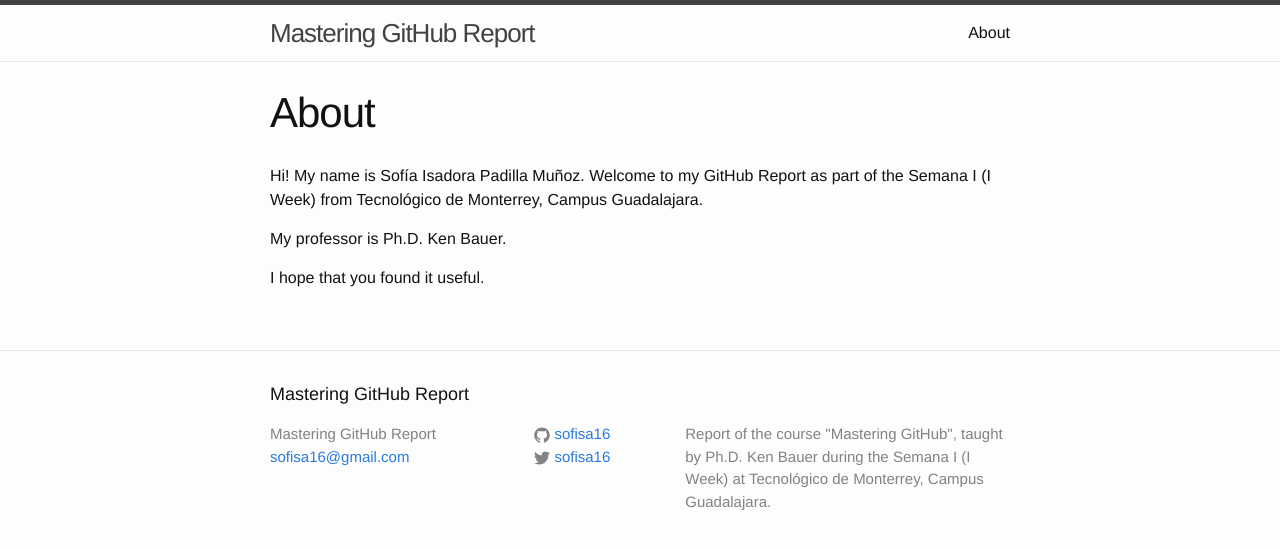
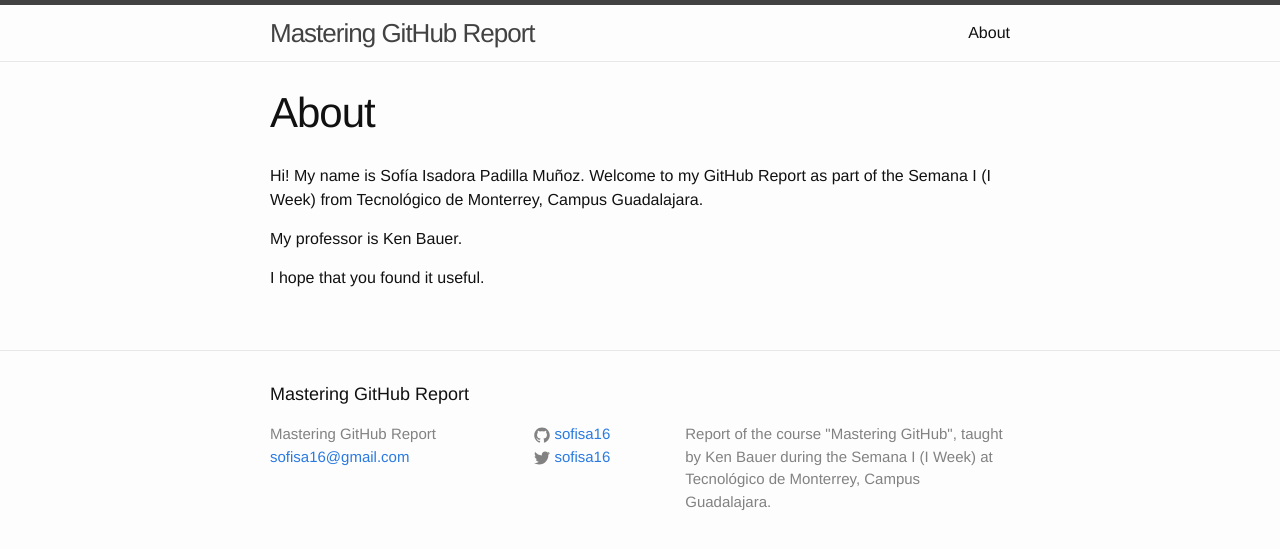
Before and after one commit to sofisa16/sofisa16.github.io, a Jekyll site: the page built from about.md, in a window 1280 px wide. Shown: the top 549 px of the page. Built offline with Jekyll 4.4.1, drawn with Linux system fonts in a browser that asks for light colours.

```diff
--- a/_config.yml
+++ b/_config.yml
@@ -2,7 +2,7 @@
 title: Mastering GitHub Report
 email: sofisa16@gmail.com
 description: > # this means to ignore newlines until "baseurl:"
-    Report of the course "Mastering GitHub", taught by Ph.D. Ken Bauer
+    Report of the course "Mastering GitHub", taught by Ken Bauer
     during the Semana I (I Week) at Tecnológico de Monterrey, Campus Guadalajara.
 baseurl: "" # the subpath of your site, e.g. /blog/
 url: "http://yourdomain.com" # the base hostname & protocol for your site
--- a/_posts/2015-09-21-BasicLevel.markdown
+++ b/_posts/2015-09-21-BasicLevel.markdown
@@ -5,7 +5,7 @@ date:   2015-09-21 22:00:00
 categories: BasicLevel
 ---
 
-The topic to cover are:
+The topics to cover are:
 
 1. Check status of your local repository.
 2. How to view the history or log of your repository.
--- a/_posts/2015-09-21-NoobLevel.markdown
+++ b/_posts/2015-09-21-NoobLevel.markdown
@@ -5,7 +5,7 @@ date:   2015-09-21 23:00:00
 categories: NoobLevel
 ---
 
-The topic to cover are:
+The topics to cover are:
 
 1. Create [GitHub] account.
 2. Create a new [GitHub] repository from the [GitHub] web interface.
--- a/about.md
+++ b/about.md
@@ -6,7 +6,7 @@ permalink: /about/
 
 Hi! My name is Sofía Isadora Padilla Muñoz. Welcome to my GitHub Report as part of the Semana I (I Week) from Tecnológico de Monterrey, Campus Guadalajara.
 
-My professor is Ph.D. Ken Bauer.
+My professor is Ken Bauer.
 
 I hope that you found it useful.
 
--- a/index.html
+++ b/index.html
@@ -17,6 +17,4 @@ layout: default
     {% endfor %}
   </ul>
 
-  <p class="rss-subscribe">subscribe <a href="{{ "/feed.xml" | prepend: site.baseurl }}">via RSS</a></p>
-
 </div>
```
Also changed, not shown: _posts/2015-09-21-IntermediateLevel.markdown (added, +24 -0 lines).
